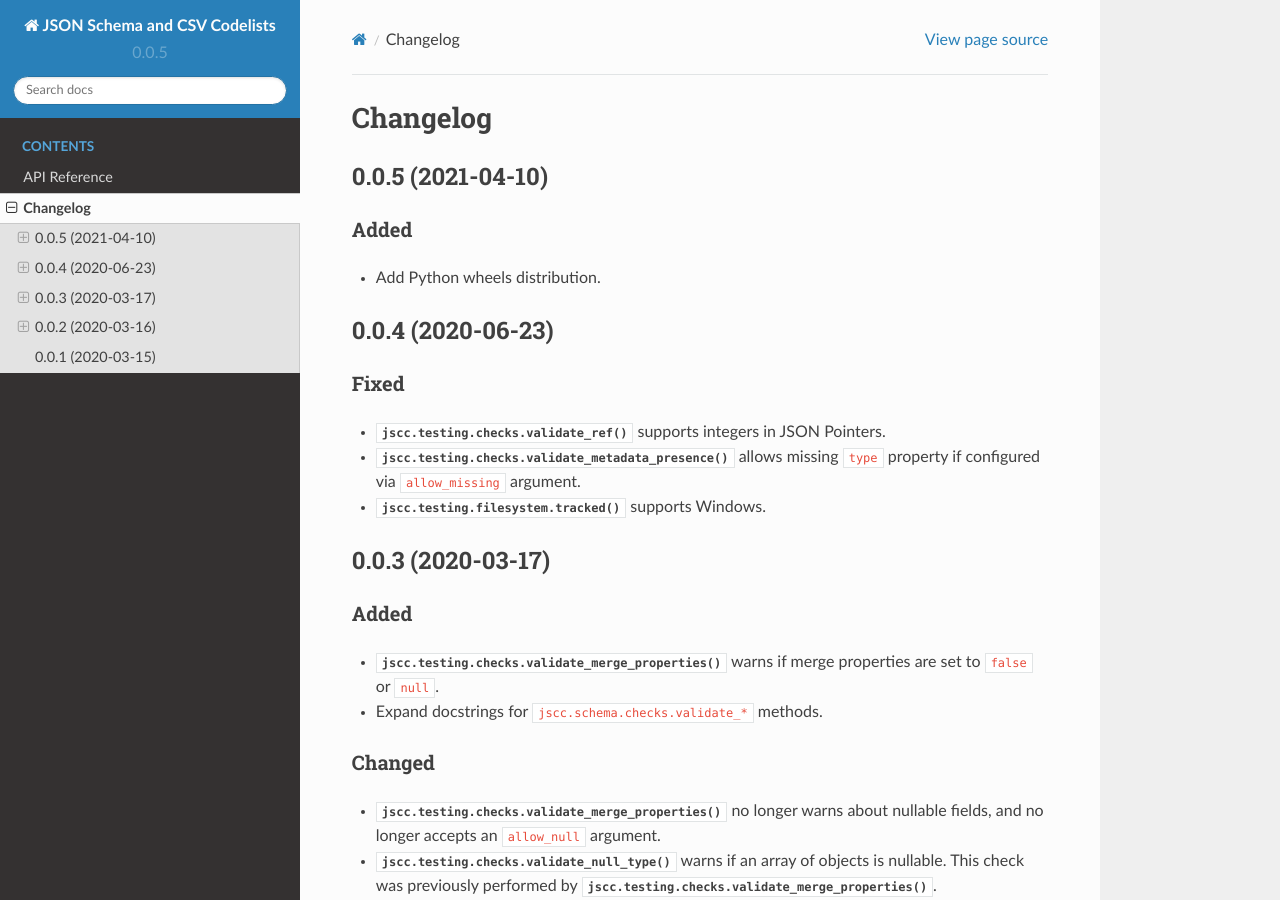
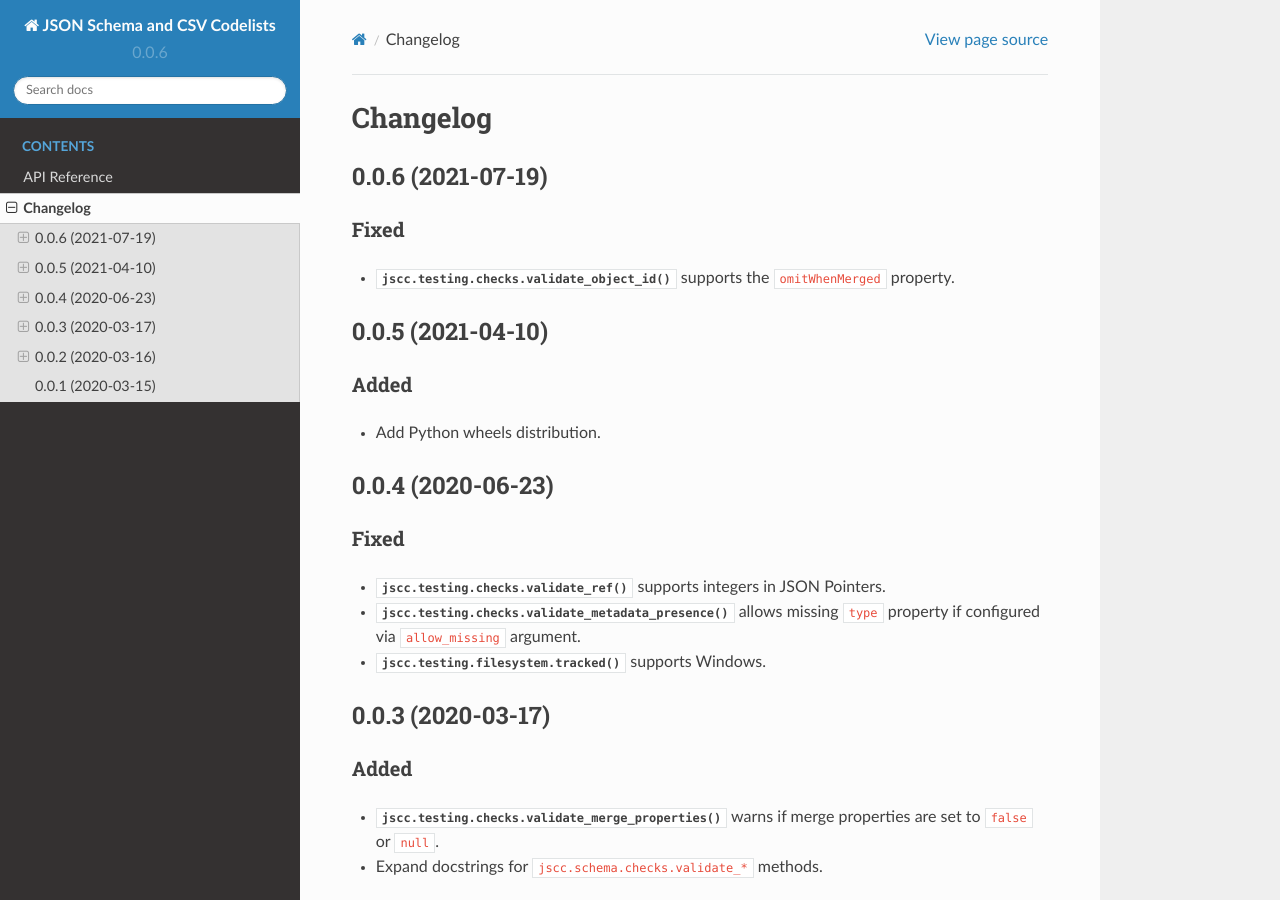
Before and after one commit to open-contracting/jscc, a Sphinx documentation site: the page built from docs/changelog.rst, in a window 1280 px wide and 900 px high. Built offline with Sphinx 7.4.7 and the Read the Docs theme 2.0.0, drawn with Linux system fonts in a browser that asks for light colours.

Commit message:
fix: Add support for omitWhenMerged to validate_object_id

```diff
--- a/docs/changelog.rst
+++ b/docs/changelog.rst
@@ -1,5 +1,13 @@
 Changelog
 =========
+
+0.0.6 (2021-07-19)
+------------------
+
+Fixed
+~~~~~
+
+-  :meth:`jscc.testing.checks.validate_object_id` supports the ``omitWhenMerged`` property.
 
 0.0.5 (2021-04-10)
 ------------------
--- a/docs/conf.py
+++ b/docs/conf.py
@@ -26,7 +26,7 @@ copyright = '2020, Open Contracting Partnership and Open Data Services Co-operat
 author = 'Open Contracting Partnership and Open Data Services Co-operative Limited'
 
 # The short X.Y version
-version = '0.0.5'
+version = '0.0.6'
 # The full version, including alpha/beta/rc tags
 release = version
 
--- a/setup.py
+++ b/setup.py
@@ -5,7 +5,7 @@ with open('README.rst') as f:
 
 setup(
     name='jscc',
-    version='0.0.5',
+    version='0.0.6',
     author='Open Contracting Partnership and Open Data Services Co-operative Limited',
     author_email='data@open-contracting.org',
     url='https://github.com/open-contracting/jscc',
```
Also changed, not shown: 1 other file.
